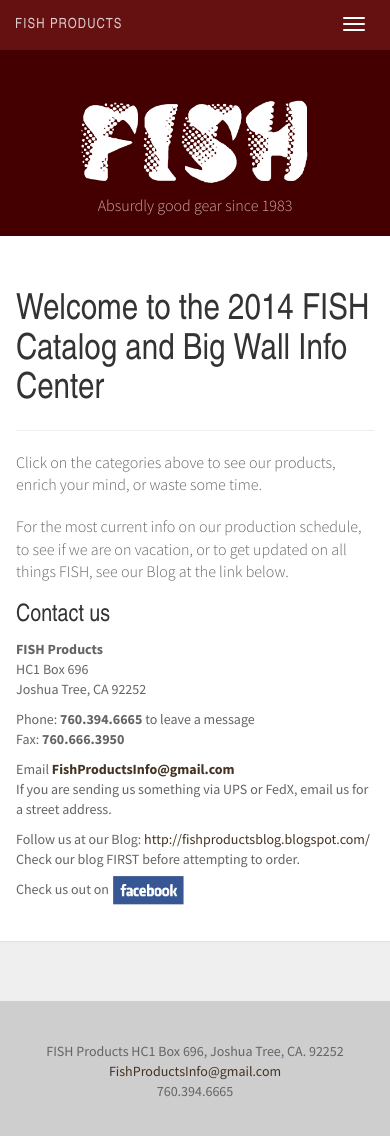
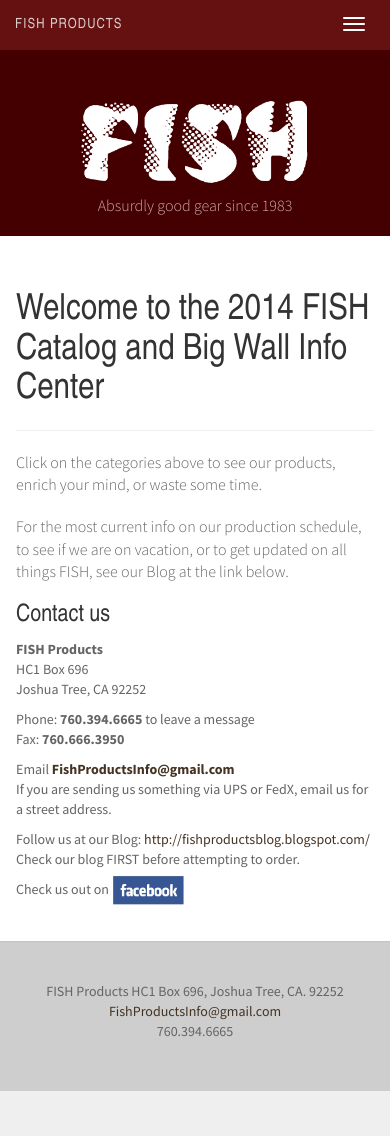
Before and after one commit to tymadsen/fishproducts, a Jekyll site: the page built from index.html, in a window 390 px wide and 1151 px high. Shown: the top 1136 px of the window. Built offline with Jekyll 4.4.1, drawn with Linux system fonts in a browser that asks for light colours.

Commit message:
remove extra space for mobile

```diff
--- a/css/style.css
+++ b/css/style.css
@@ -72,6 +72,10 @@
   top: 60px;
 }
 
+.panel-main {
+  margin-bottom: 0;
+}
+
 @media (min-width: 768px) {
   .container-main {
     padding-left: 15px;
@@ -80,6 +84,10 @@
 
   .nav-stacked.affix {
     width: 150px;
+  }
+
+  .panel-main {
+    margin-bottom: 20px;
   }
 }
 
@@ -127,7 +135,7 @@
 }
 
 footer {
-  margin-top:40px;
+  margin-top:0;
   padding-top:40px;
   padding-bottom:40px;
   background-color:#cecece;
@@ -175,6 +183,10 @@
 }
 
 @media screen and (min-width: 768px) {
+  footer {
+    margin-top:40px;
+  }
+
   #masthead h1 {
     font-size: 80px;
   }
```
